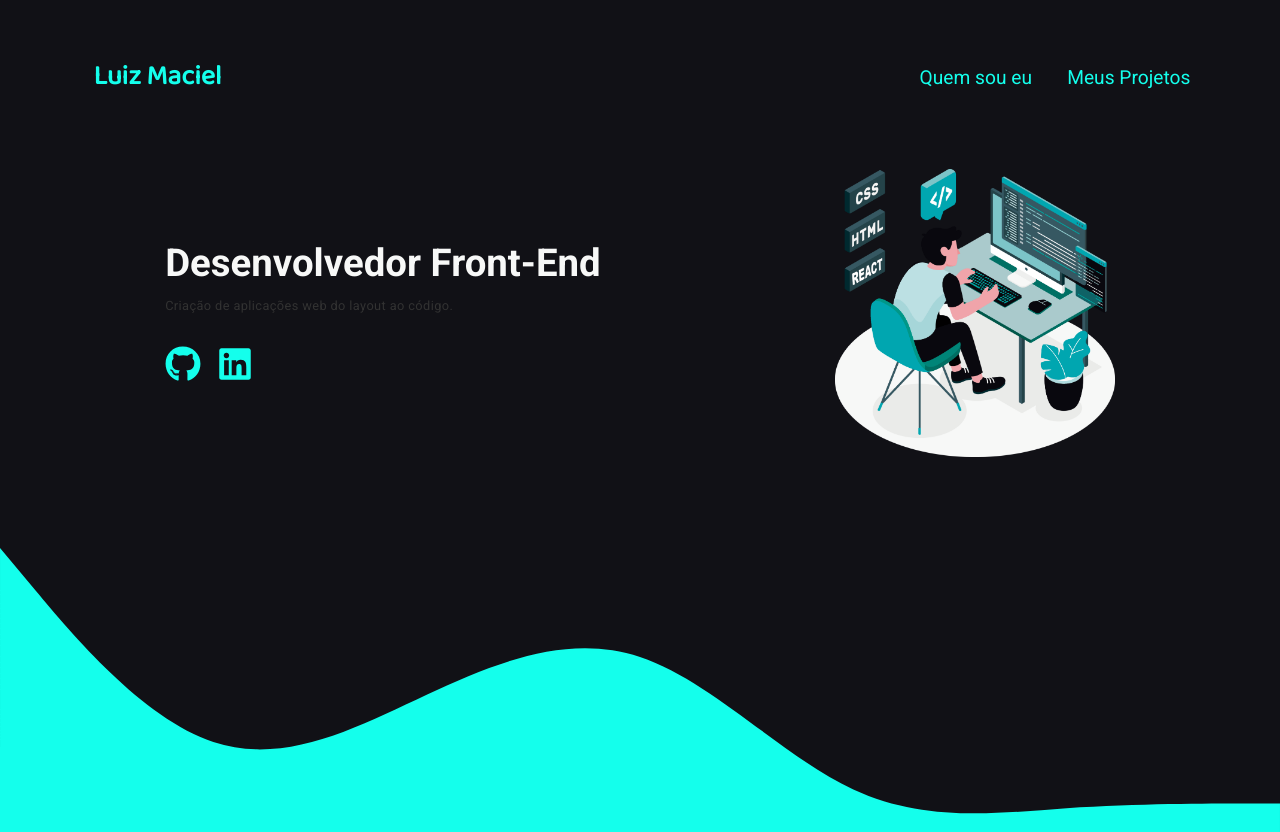
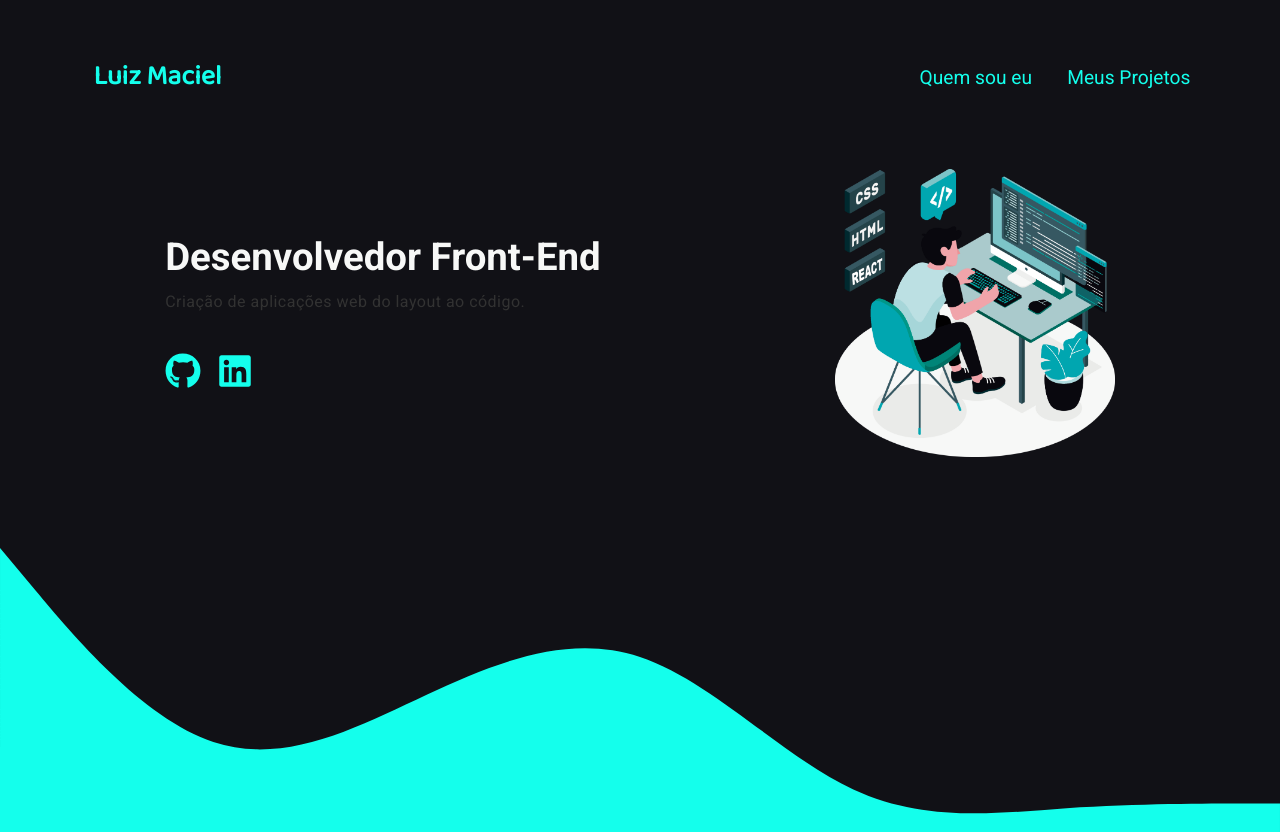
Before and after one commit to Luiz-Pedro/portfolio2020, a React (Create React App) app: page / in a window 1280 px wide. Built offline with nearby package versions, Linux system fonts and the light colour scheme.

Commit message:
Tamanho da fonte do p da home

```diff
--- a/src/Pages/Home/style.js
+++ b/src/Pages/Home/style.js
@@ -30,12 +30,9 @@ export const Introduction = styled.div`
     p{
         color: #323232;
         line-height: 1.5em;
-        font-size: 1.1em;
+        font-size: 1em;
         letter-spacing: 0.03em;
         margin-bottom: 2.4em;
-        @media (max-width: 1300px){
-            font-size: 0.8em;
-        }
 
     }
 
```
